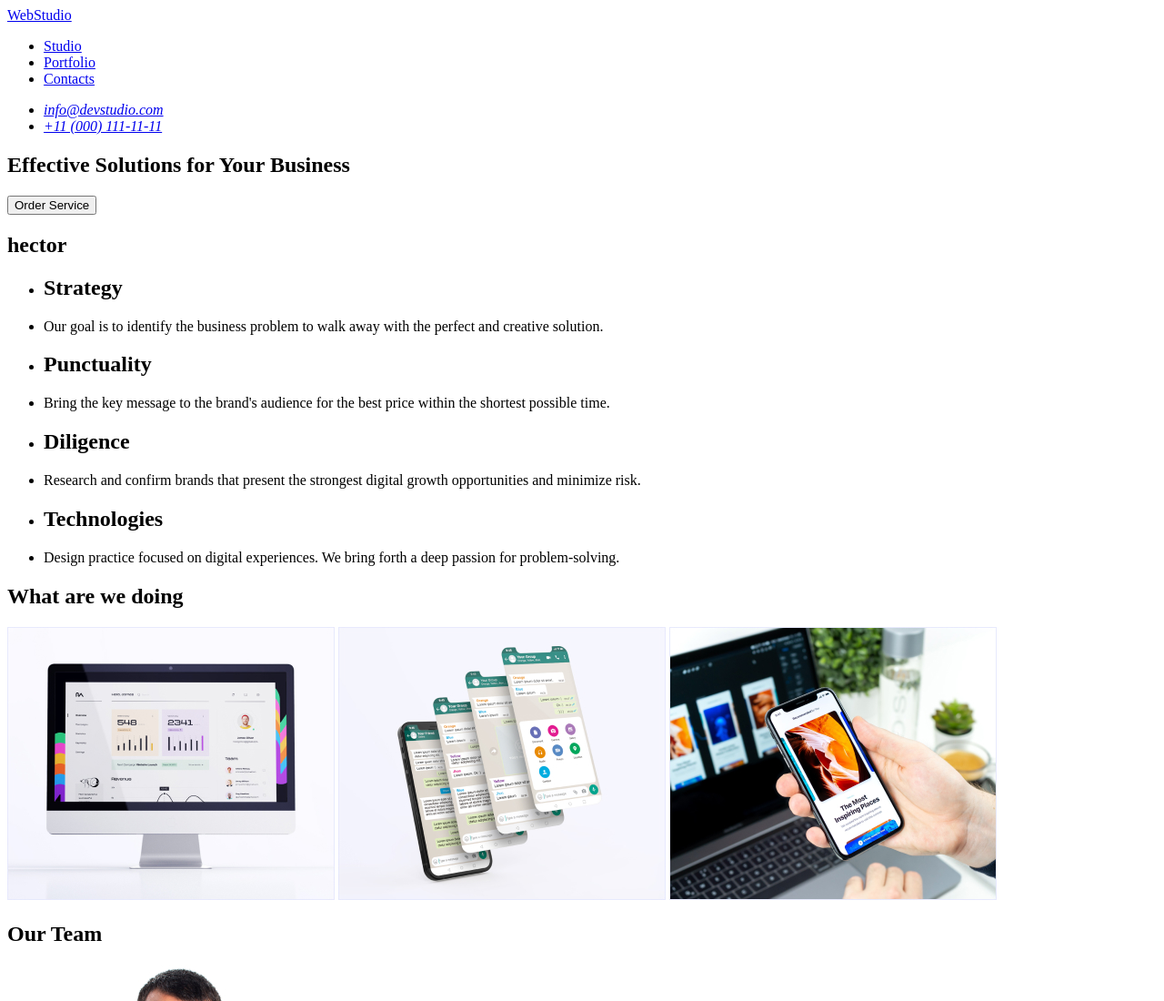
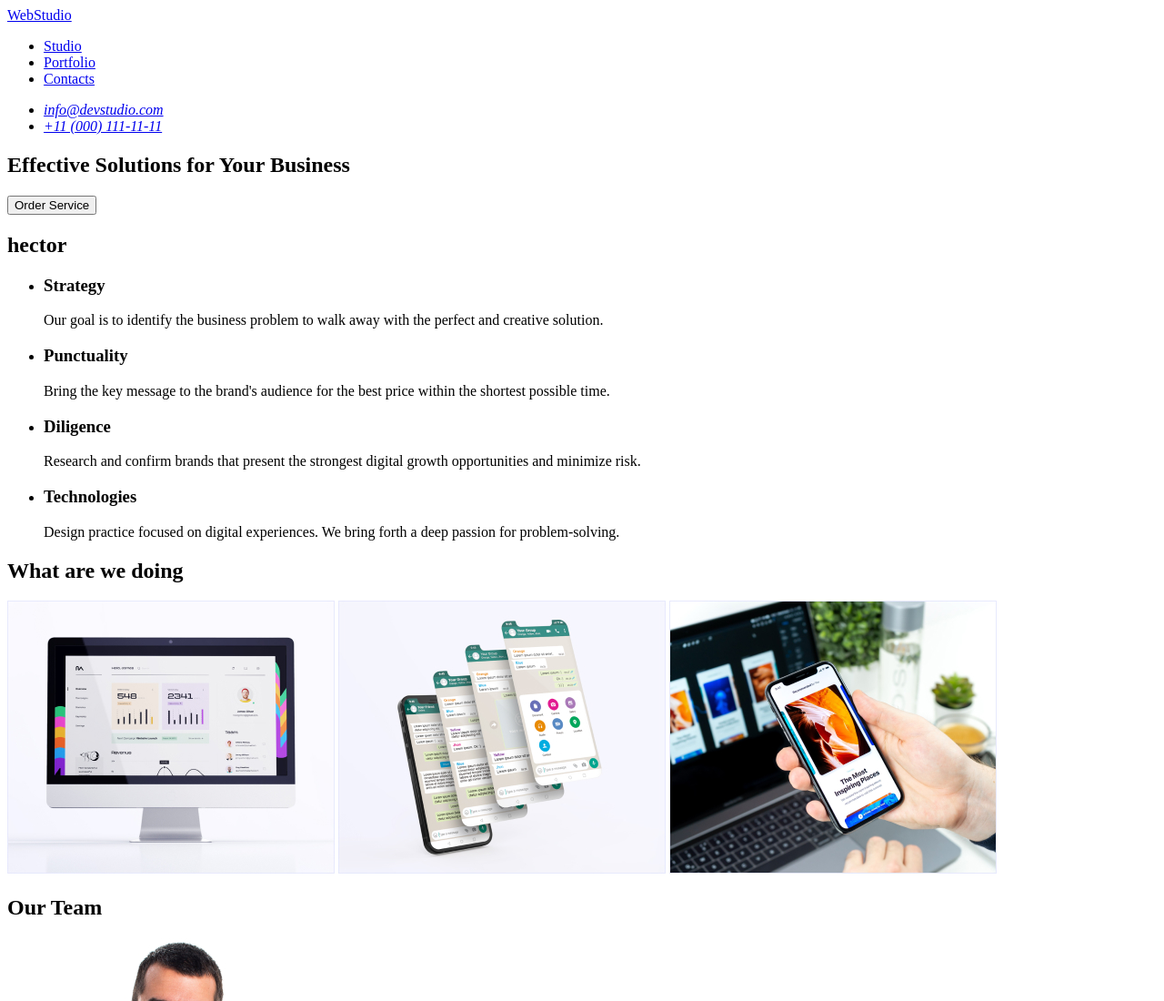
Before and after one commit to GuvidSlayer/goit-markup-hw-01, a plain HTML site: page index.html in a window 1280 px wide. Shown: the top 1100 px of the page at 91% size. Drawn offline with Linux system fonts and the light colour scheme.

Commit message:
Update index.html

```diff
--- a/index.html
+++ b/index.html
@@ -21,7 +21,7 @@
       <address>
         <ul>
           <li><a href="mailto:info@devstudio.com">info@devstudio.com</a></li>
-          <li><a href="tel:+110001111111">+11 (000) 111-11-11</a></li>
+          <li><a href="tel:+110001111111"> +11 (000) 111-11-11</a></li>
         </ul>
       </address>
     </header>
@@ -36,38 +36,33 @@
         <h2>hector</h2>
         <ul>
           <li>
-            <h2>Strategy</h2>
+            <h3>Strategy</h3>
+            <p>
+              Our goal is to identify the business problem to walk away with the
+              perfect and creative solution.
+            </p>
           </li>
           <li>
-            Our goal is to identify the business problem to walk away with the
-            perfect and creative solution.
-          </li>
-        </ul>
-        <ul>
-          <li>
-            <h2>Punctuality</h2>
+            <h3>Punctuality</h3>
+            <p>
+              Bring the key message to the brand's audience for the best price
+              within the shortest possible time.
+            </p>
           </li>
           <li>
-            Bring the key message to the brand's audience for the best price
-            within the shortest possible time.
+            <h3>Diligence</h3>
+            <p>
+              Research and confirm brands that present the strongest digital
+              growth opportunities and minimize risk.
+            </p>
           </li>
-        </ul>
-        <ul>
+
           <li>
-            <h2>Diligence</h2>
-          </li>
-          <li>
-            Research and confirm brands that present the strongest digital
-            growth opportunities and minimize risk.
-          </li>
-        </ul>
-        <ul>
-          <li>
-            <h2>Technologies</h2>
-          </li>
-          <li>
-            Design practice focused on digital experiences. We bring forth a
-            deep passion for problem-solving.
+            <h3>Technologies</h3>
+            <p>
+              Design practice focused on digital experiences. We bring forth a
+              deep passion for problem-solving.
+            </p>
           </li>
         </ul>
       </section>
```
